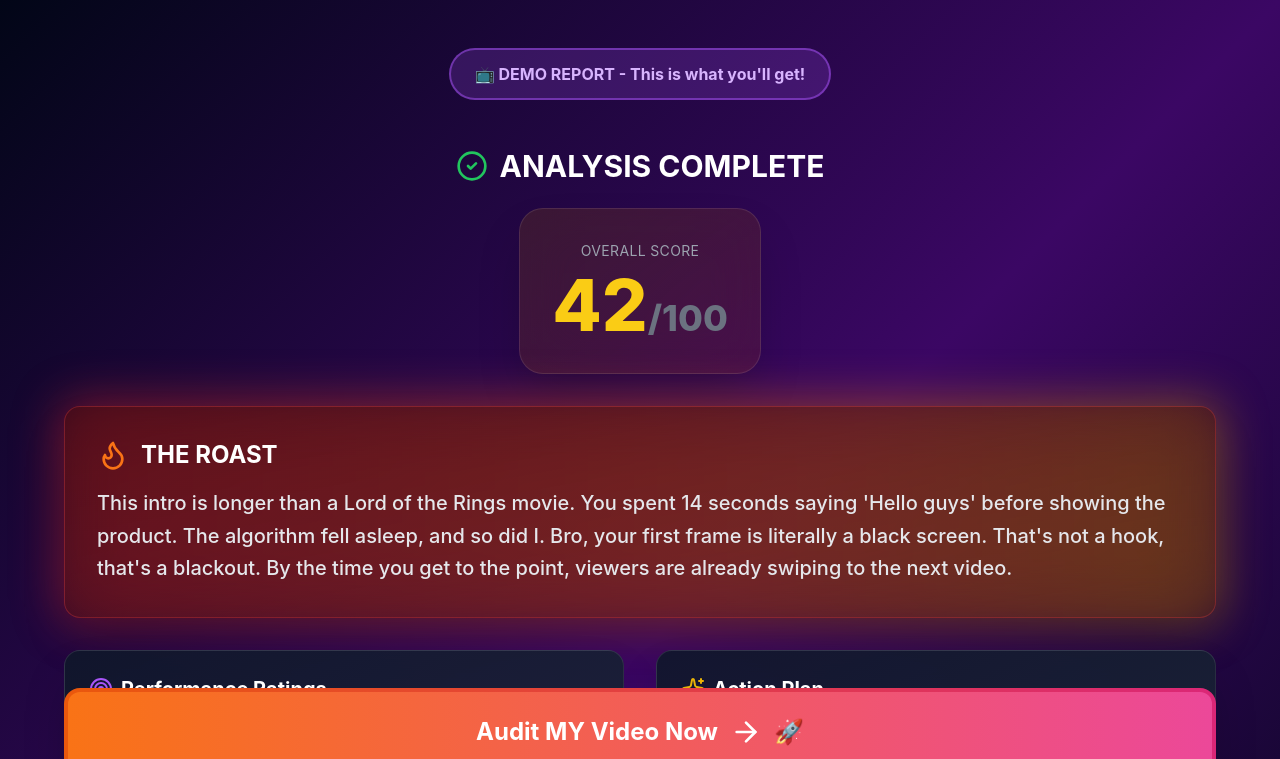
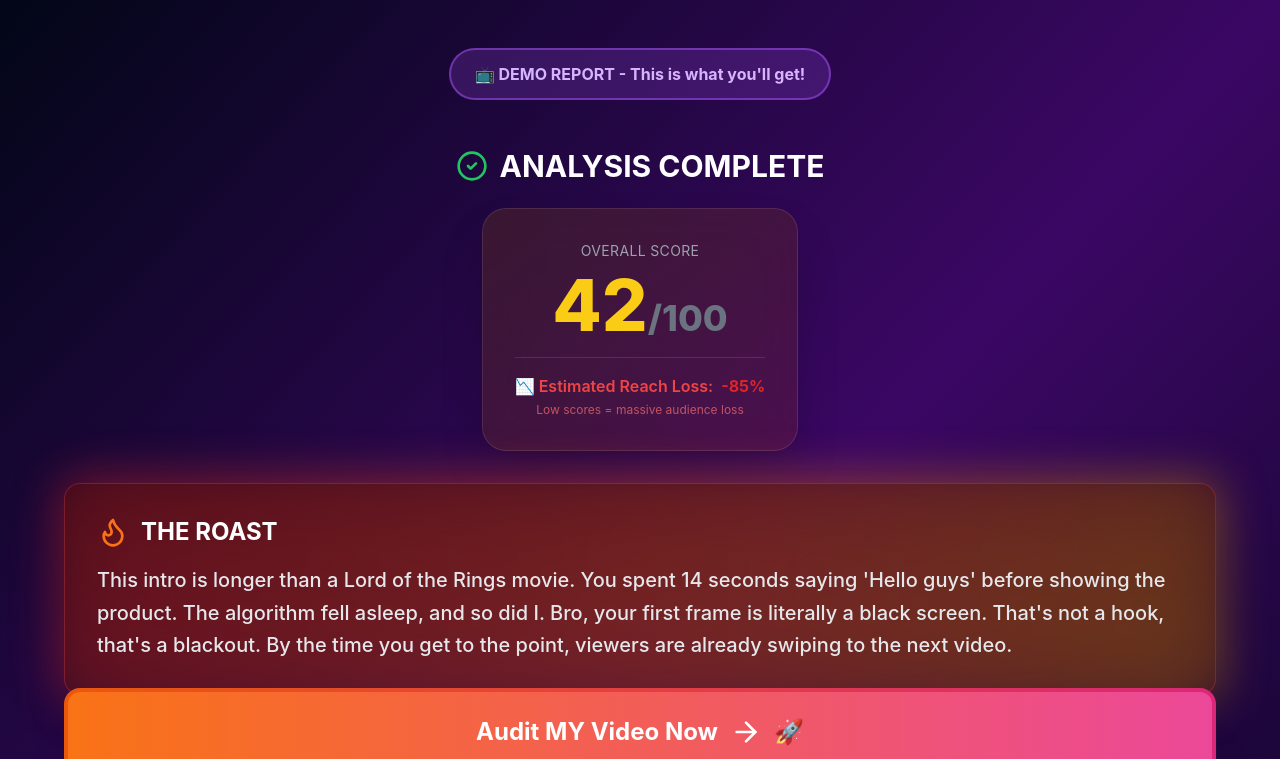
Before and after one commit to kitafe12/viral-roast, a Next.js app: page /demo in a window 1280 px wide. Shown: the top 759 px of the page. Built offline with nearby package versions, Linux system fonts and the light colour scheme.

Commit message:
feat: add psychological trigger showing -85% reach loss on demo page

```diff
--- a/app/demo/page.tsx
+++ b/app/demo/page.tsx
@@ -69,6 +69,16 @@ export default function DemoPage() {
                                 <div className={`text-7xl font-extrabold ${getScoreColor(demoResult.score)}`}>
                                     {demoResult.score}
                                     <span className="text-4xl text-gray-500">/100</span>
+                                </div>
+
+                                {/* Psychological Trigger - Reach Loss */}
+                                <div className="mt-4 pt-4 border-t border-red-500/30">
+                                    <p className="text-red-500 text-base font-semibold flex items-center justify-center gap-2">
+                                        📉 Estimated Reach Loss: <span className="text-red-600 font-bold">-85%</span>
+                                    </p>
+                                    <p className="text-red-400/70 text-xs mt-1">
+                                        Low scores = massive audience loss
+                                    </p>
                                 </div>
                             </div>
                         </div>
```
